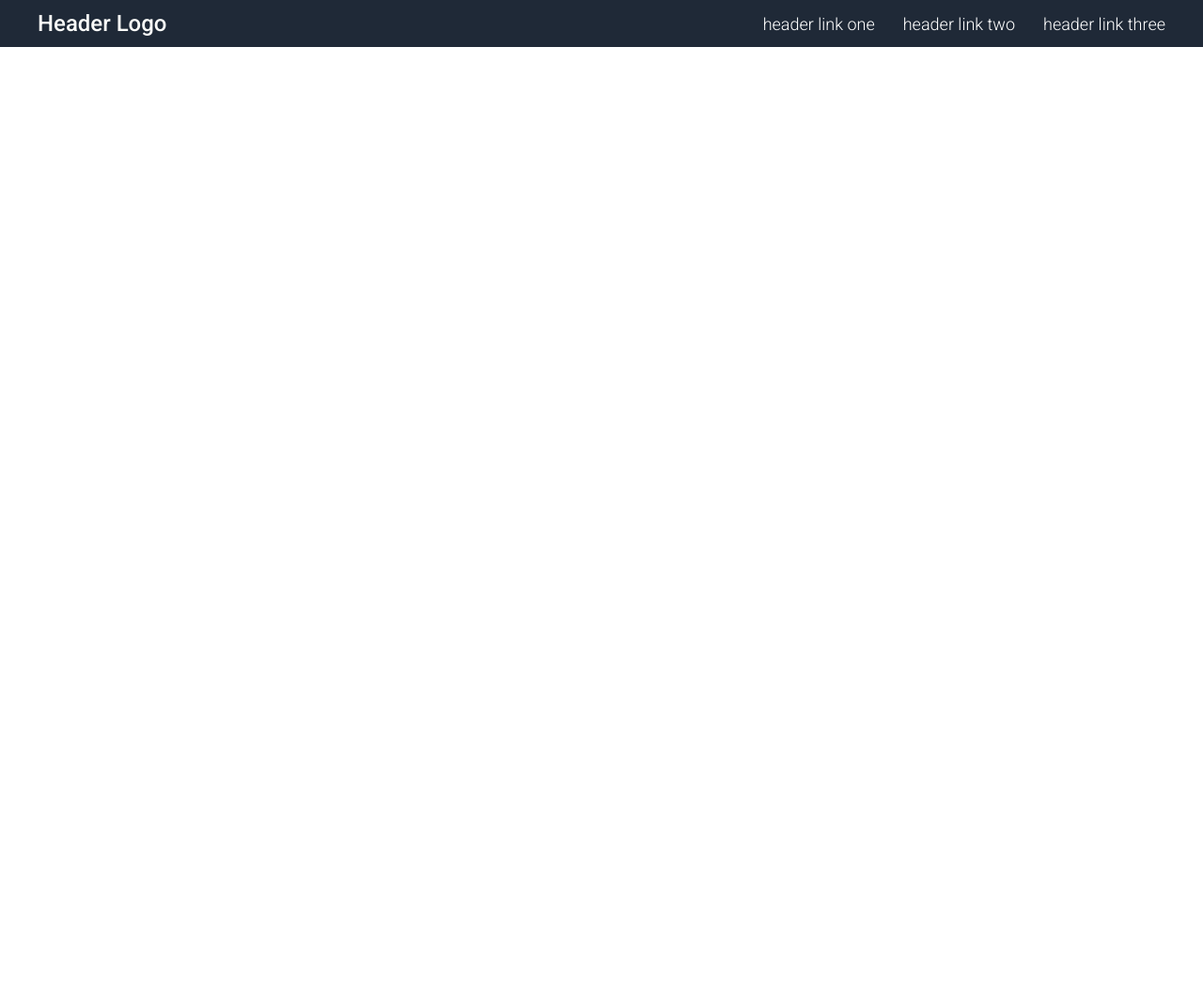
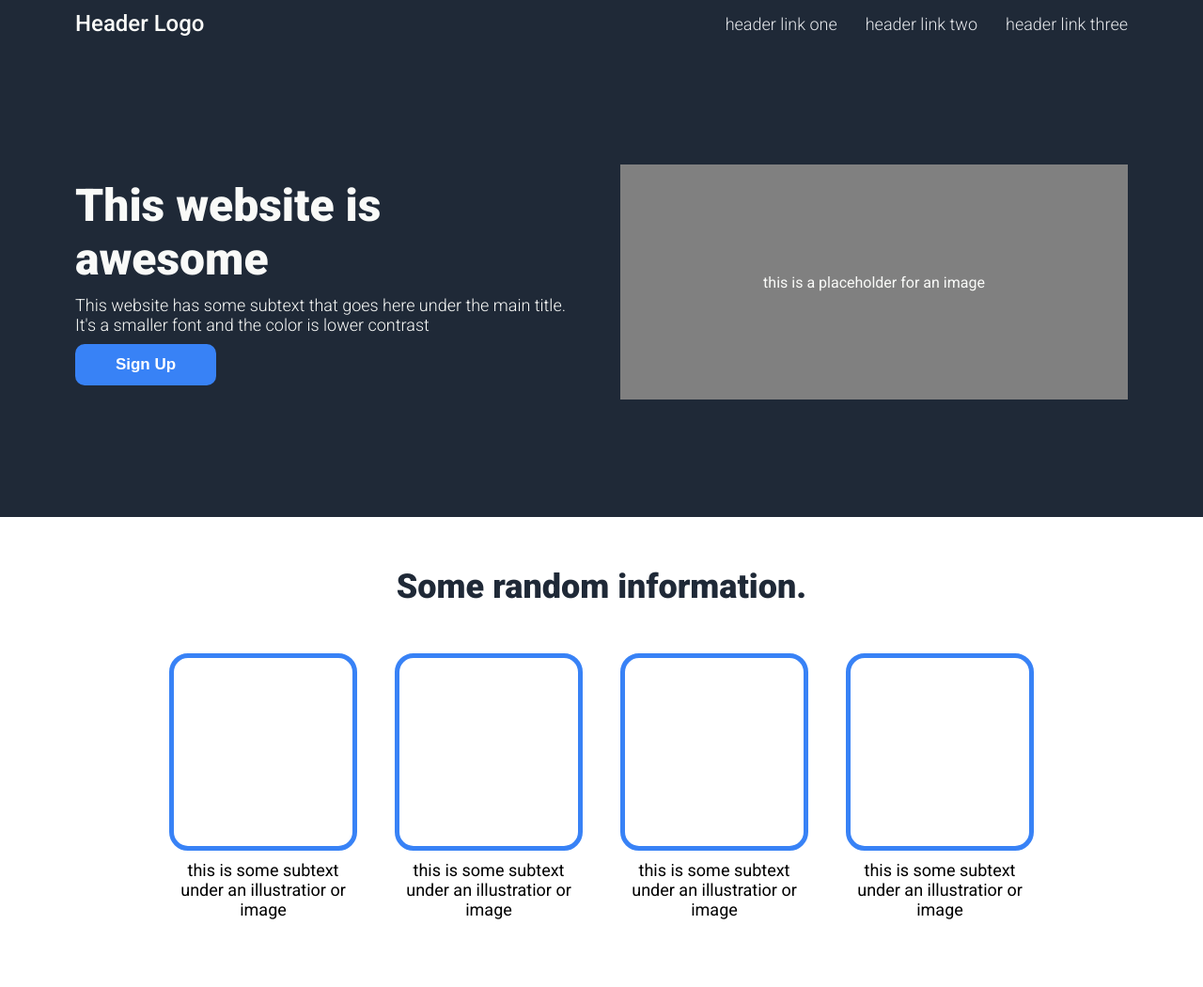
Before and after one commit to lolhop/project-landing-page, a plain HTML site: page index.html in a window 1280 px wide. Shown: the whole page at 94% size. Before the commit the page ends 800 px from the top, so only its background shows below. Drawn offline with Linux system fonts and the light colour scheme.

Commit message:
hero, icon section index.html

```diff
--- a/index.html
+++ b/index.html
@@ -11,17 +11,56 @@
 </head>
 <body>
     <div class="nav">
-        <div class="container">
+        <div class="container justify-content-space">
         <div class="logo roboto-medium">Header Logo</div>
         <div class="navlink">
             <ul class="navul roboto-light">
-                <li><a href="#">header link one</a></li>
-                <li><a href="#">header link two</a></li>
-                <li><a href="#">header link three</a></li>
+                <li><a class="colorlight" href="#">header link one</a></li>
+                <li><a class="colorlight" href="#">header link two</a></li>
+                <li><a class="colorlight" href="#">header link three</a></li>
             </ul>
 
         </div>
         </div>
     </div>
+    <section class="dark">
+        <div class="container justify-content-space">
+            <div class="header-left">
+                <h1 class="headerh1">This website is awesome</h1>
+                <p class="headerp color light roboto-light">This website has some subtext that goes here under the main title. It's a smaller font and the color is lower contrast
+                </p>
+                <button class="blue">Sign Up</button>
+                </div>
+            <div class="header-right">
+                <div class="placeholder">this is a placeholder for an image
+                </div>
+            </div>
+        </div>
+    </section>
+    <section>
+        <div class="container justify-content-center">
+            <div class="column">
+                <h1 style="margin-top: -20px; margin-bottom: 50px; font-size: 36px; font-weight: 900; color: #1F2937;">Some random information.
+                </h1>
+            <div class="cardcontainer">
+                <div class="card">
+                    <div class="cardbox"></div>
+                    <p>this is some subtext under an illustratior or image</p>
+                </div>
+                <div class="card">
+                    <div class="cardbox"></div>
+                    <p>this is some subtext under an illustratior or image</p>
+                </div>
+                <div class="card">
+                    <div class="cardbox"></div>
+                    <p>this is some subtext under an illustratior or image</p>
+                </div>
+                <div class="card">
+                    <div class="cardbox"></div>
+                    <p>this is some subtext under an illustratior or image</p>
+                </div>
+            </div>
+        </div>
+    </section>
 </body>
 </html>
--- a/styles.css
+++ b/styles.css
@@ -4,18 +4,43 @@ body{
     font-family: "Roboto";
 }
 
+p{
+  margin: 0;
+}
+
 a{
-    color: #FFFFFF;
     text-decoration: none;
+}
+
+section{
+    display: flex;
+    justify-content: center;
+    height: 500px;
 }
 
 .container{
     display: flex;
-    width: 1200px;
-    align-items: center;
-    justify-content: space-between;
+    max-width: 1120px;
+    width: 100%;
+    height: 100%;
     margin-left: 20px;
     margin-right: 20px;
+    align-items: center;
+}
+
+.justify-content-space{
+  justify-content: space-between;
+}
+
+.justify-content-center{
+  justify-content: center;
+}
+
+.column{
+    flex-direction: column;
+    justify-content: center;
+    align-items: center;
+    text-align: center;
 }
 
 .nav{
@@ -35,12 +60,94 @@ a{
     gap: 30px;
 }
 
+.dark{
+    background-color: #1F2937;
+    color: #F9FAF8;
+}
+
 .logo{
     font-size: 24px;
 }
 
+.header-right, .header-left{
+    display: flex;
+    flex-direction: column;
+    flex: 1;
+}
 
+.header-left{
+    margin-right: 20px;
+    display: flex;
+    gap: 10px;
+}
 
+.header-right{
+    justify-content: center;
+    align-items: center;
+    margin-left: 20px;
+}
+
+.headerh1{
+    font-size: 48px;
+    font-weight: 900;
+    margin: 0;
+}
+
+.colorlight{
+    color: #E5E7EB
+}
+
+.headerp{
+    padding: 0;
+    margin: 0;
+    font-size: 18px;
+}
+
+.blue{
+    background-color: #3882F6;
+    font-size: 17px;
+    font-weight: 600;
+    color: white;
+    max-width: 150px;
+    padding: 12px;
+    border: none;
+    text-align: center;
+    border-radius: 10px;
+}
+
+.placeholder{
+    display: flex;
+    justify-content: center;
+    align-items: center;
+    background-color: grey;
+    width: 100%;
+    height: 250px;
+}
+
+.cardcontainer{
+  display: flex;
+  flex-direction: row;
+  gap: 40px;
+
+}
+
+.card{
+  display: flex;
+  flex-direction: column;
+  width: 200px;
+  height: 100%;
+  font-size: 18px;
+  gap: 10px ;
+}
+
+.cardbox{
+  display: flex;
+  border-style: solid;
+  height: 200px;
+  border-color: #3882F6;
+  border-radius: 20px;
+  border-width: 5px;
+}
 
 /* font classes */
 
```
